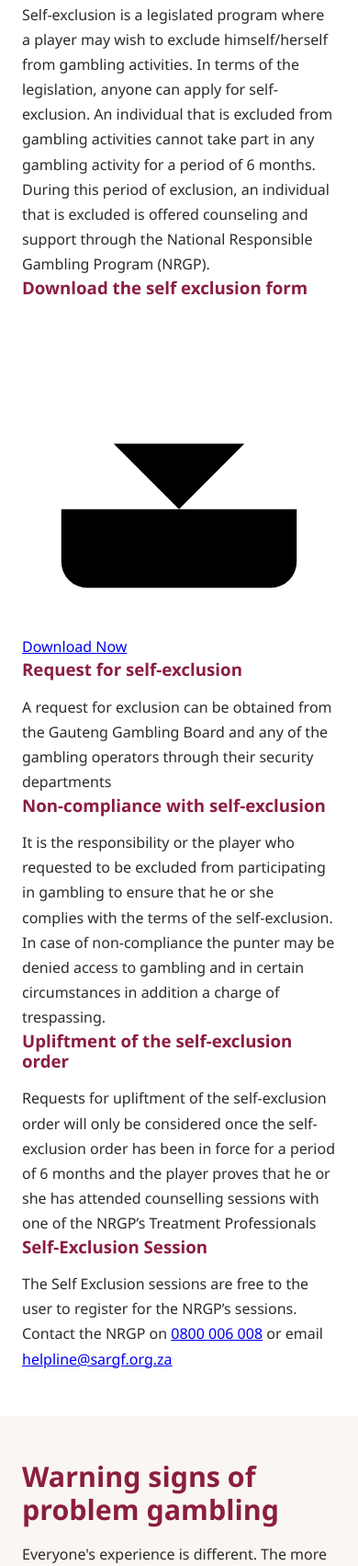
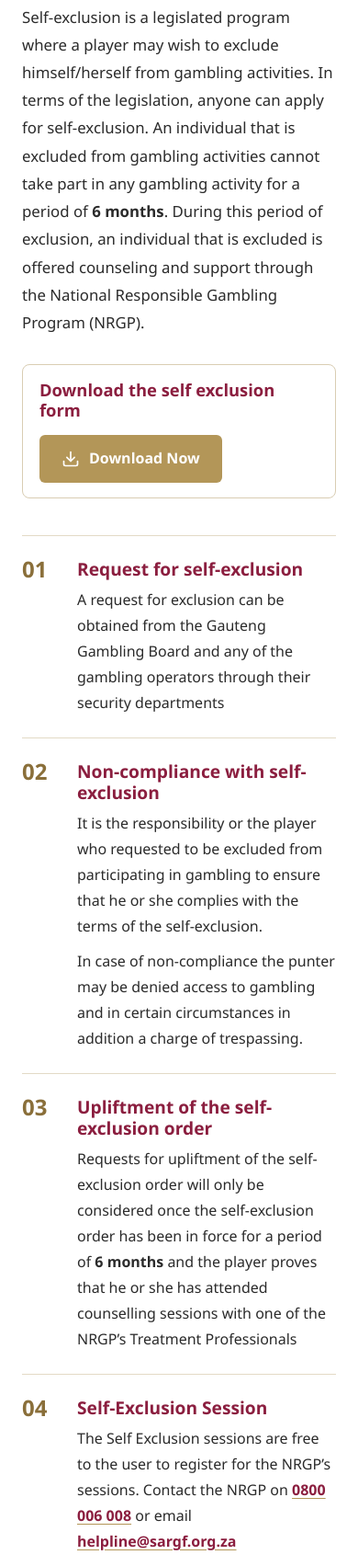
Before and after one commit to KaraboKekana/GGB-Rebuild, a plain HTML site: page responsible-gambling.html in a window 390 px wide. Shown: the part 1402-3105 px from the top of the page at 92% size. Drawn offline with Linux system fonts and the light colour scheme.

Commit message:
Self-exclusion as numbered sections

```diff
--- a/css/style.css
+++ b/css/style.css
@@ -2565,3 +2565,183 @@ color:#f4d47c;
 .search-container input:focus{
     border-color:#8b1e3f;
 }
+
+.download-btn {
+    display: inline-block;
+    background-color: #b08d57;
+    color: #ffffff;
+    padding: 14px 28px;
+    border-radius: 8px;
+    text-decoration: none;
+    font-weight: 600;
+    transition: 0.3s ease;
+}
+
+.download-btn:hover {
+    background-color: #8c6d3f;
+    transform: translateY(-2px);
+}.se-btn {
+    display: inline-block;
+    background-color: #b08d57;
+    color: #ffffff;
+    padding: 14px 30px;
+    border-radius: 8px;
+    text-decoration: none;
+    font-size: 16px;
+    font-weight: 600;
+    margin-top: 15px;
+    transition: all 0.3s ease;
+}
+
+.se-btn:hover {
+    background-color: #8f6f43;
+    transform: translateY(-2px);
+}
+/* ============================================================
+   SELF-EXCLUSION, NUMBERED SECTIONS (Option J)
+   Paste at the very BOTTOM of css/style.css.
+   Uses new class names (sx-), so it can't clash with older styles.
+============================================================= */
+
+.sx {
+  border-top: 1px solid #eadfc9;
+}
+
+.sx-intro {
+  max-width: 75ch;
+  margin: 0 0 30px;
+  font-size: 1.05rem;
+  line-height: 1.8;
+}
+
+.sx-intro strong,
+.sx-row strong {
+  font-weight: 700;
+}
+
+/* ---------- The download strip and button ---------- */
+.sx-download {
+  display: flex;
+  flex-wrap: wrap;
+  align-items: center;
+  justify-content: space-between;
+  gap: 16px;
+  max-width: 820px;
+  margin: 0 0 40px;
+  padding: 18px 24px;
+  border: 1px solid #d9cdb3;
+  border-radius: 8px;
+}
+
+.sx-download h3 {
+  margin: 0;
+  font-size: 1.15rem;
+}
+
+.sx-btn {
+  display: inline-flex;
+  align-items: center;
+  gap: 10px;
+  padding: 12px 24px;
+  font-weight: 600;
+  color: #fff;
+  text-decoration: none;
+  background: var(--rg-gold);
+  border-radius: 6px;
+  cursor: pointer;
+  transition: background 0.25s ease, transform 0.25s ease;
+}
+
+.sx-btn svg {
+  width: 20px;
+  height: 20px;
+  fill: none;
+  stroke: currentColor;
+  stroke-width: 2;
+  stroke-linecap: round;
+  stroke-linejoin: round;
+}
+
+.sx-btn:hover,
+.sx-btn:focus-visible {
+  background: var(--rg-maroon);
+  transform: translateY(-2px);
+}
+
+.sx-btn:focus-visible {
+  outline: 3px solid var(--rg-gold);
+  outline-offset: 2px;
+}
+
+/* ---------- The numbered sections ---------- */
+.sx-list {
+  max-width: 820px;
+}
+
+.sx-row {
+  display: grid;
+  grid-template-columns: 72px 1fr;
+  gap: 16px;
+  padding: 24px 0;
+  border-top: 1px solid #e3dac6;
+}
+
+.sx-row:last-child {
+  border-bottom: 1px solid #e3dac6;
+}
+
+.sx-num {
+  font-size: 2rem;
+  font-weight: 600;
+  line-height: 1;
+  color: #8a6f3a;                 /* a darker gold, easy to read on white */
+}
+
+.sx-row h3 {
+  margin: 0 0 8px;
+  font-size: 1.2rem;
+}
+
+.sx-row p {
+  margin: 0 0 10px;
+  line-height: 1.75;
+}
+
+.sx-row p:last-child {
+  margin-bottom: 0;
+}
+
+.sx-row a {
+  font-weight: 700;
+  color: var(--rg-maroon);
+  text-decoration: underline;
+  text-decoration-color: var(--rg-gold);
+  text-underline-offset: 3px;
+}
+
+.sx-row a:hover,
+.sx-row a:focus-visible {
+  color: var(--rg-maroon-dark);
+}
+
+/* ---------- Phones ---------- */
+@media (max-width: 700px) {
+  .sx-download {
+    padding: 16px 18px;
+  }
+
+  .sx-row {
+    grid-template-columns: 48px 1fr;
+    gap: 12px;
+  }
+
+  .sx-num {
+    font-size: 1.5rem;
+  }
+}
+
+@media (prefers-reduced-motion: reduce) {
+  .sx-btn {
+    transition: none;
+  }
+}
--- a/responsible-gambling.html
+++ b/responsible-gambling.html
@@ -103,41 +103,46 @@
     </div>
   </section>
 
-  <!-- SELF-EXCLUSION (sits right after "What is problem gambling?") -->
-  <section class="rg-section se" id="self-exclusion">
+    <!-- SELF-EXCLUSION (numbered sections) -->
+  <section class="rg-section sx" id="self-exclusion">
     <div class="rg-wrap">
 
       <h2>Self-exclusion</h2>
-      <p class="se-intro">
+      <p class="sx-intro">
         Self-exclusion is a legislated program where a player may wish to exclude
         himself/herself from gambling activities. In terms of the legislation, anyone can
         apply for self-exclusion. An individual that is excluded from gambling activities
-        cannot take part in any gambling activity for a period of 6 months. During this
-        period of exclusion, an individual that is excluded is offered counseling and
-        support through the National Responsible Gambling Program (NRGP).
+        cannot take part in any gambling activity for a period of <strong>6 months</strong>.
+        During this period of exclusion, an individual that is excluded is offered
+        counseling and support through the National Responsible Gambling Program (NRGP).
       </p>
 
-      <!-- The form download -->
-      <div class="se-download">
+      <!-- The form download.
+           The file must be at: downloads/self-exclusion-form.pdf
+           (in the downloads folder, next to the images folder) -->
+      <div class="sx-download">
         <h3>Download the self exclusion form</h3>
-        <!-- Save the form from the old website into a folder called downloads,
-             and name it self-exclusion-form.pdf (or change the name below) -->
-        <a class="se-btn" href="downloads/self-exclusion-form.pdf" download>
+        <a class="sx-btn" href="downloads/self-exclusion-form.pdf" download>
           <svg viewBox="0 0 24 24" aria-hidden="true"><path d="M21 15v4a2 2 0 0 1-2 2H5a2 2 0 0 1-2-2v-4"/><polyline points="7 10 12 15 17 10"/><line x1="12" x2="12" y1="15" y2="3"/></svg>
-          Download Now
+          <span>Download Now</span>
         </a>
       </div>
 
-      <!-- The four parts of the process -->
-      <div class="se-blocks">
+      <!-- The four numbered sections -->
+      <div class="sx-list">
 
-        <div class="se-block">
+        <div class="sx-row">
+          <div class="sx-num" aria-hidden="true">01</div>
+          <div>
             <h3>Request for self-exclusion</h3>
             <p>A request for exclusion can be obtained from the Gauteng Gambling Board
                and any of the gambling operators through their security departments</p>
           </div>
+        </div>
 
-        <div class="se-block">
+        <div class="sx-row">
+          <div class="sx-num" aria-hidden="true">02</div>
+          <div>
             <h3>Non-compliance with self-exclusion</h3>
             <p>It is the responsibility or the player who requested to be excluded from
                participating in gambling to ensure that he or she complies with the terms of
@@ -145,26 +150,32 @@
             <p>In case of non-compliance the punter may be denied access to gambling and in
                certain circumstances in addition a charge of trespassing.</p>
           </div>
+        </div>
 
-        <div class="se-block">
+        <div class="sx-row">
+          <div class="sx-num" aria-hidden="true">03</div>
+          <div>
             <h3>Upliftment of the self-exclusion order</h3>
             <p>Requests for upliftment of the self-exclusion order will only be considered
-             once the self-exclusion order has been in force for a period of 6 months and the
-             player proves that he or she has attended counselling sessions with one of the
-             NRGP’s Treatment Professionals</p>
+               once the self-exclusion order has been in force for a period of
+               <strong>6 months</strong> and the player proves that he or she has attended
+               counselling sessions with one of the NRGP’s Treatment Professionals</p>
+          </div>
         </div>
 
-        <div class="se-block">
+        <div class="sx-row">
+          <div class="sx-num" aria-hidden="true">04</div>
+          <div>
             <h3>Self-Exclusion Session</h3>
             <p>The Self Exclusion sessions are free to the user to register for the NRGP’s
                sessions. Contact the NRGP on <a href="tel:0800006008">0800 006 008</a> or
                email <a href="mailto:helpline@sargf.org.za">helpline@sargf.org.za</a></p>
           </div>
+        </div>
 
       </div>
     </div>
   </section>
-
 
   <!-- 3. WARNING SIGNS -->
   <section class="rg-section rg-tint" id="warning-signs">
```
Lines whose indentation alone changed are shown as unchanged.
